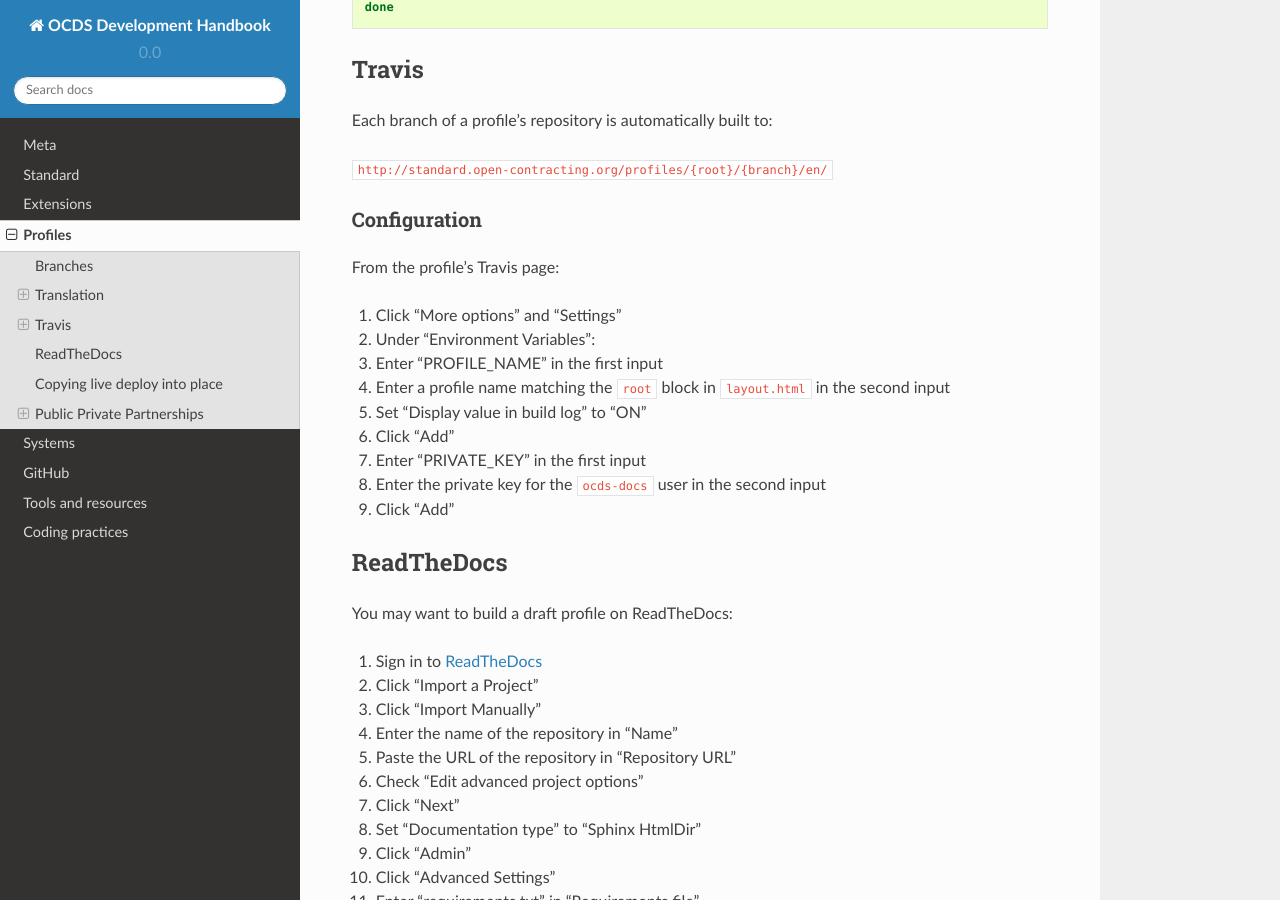
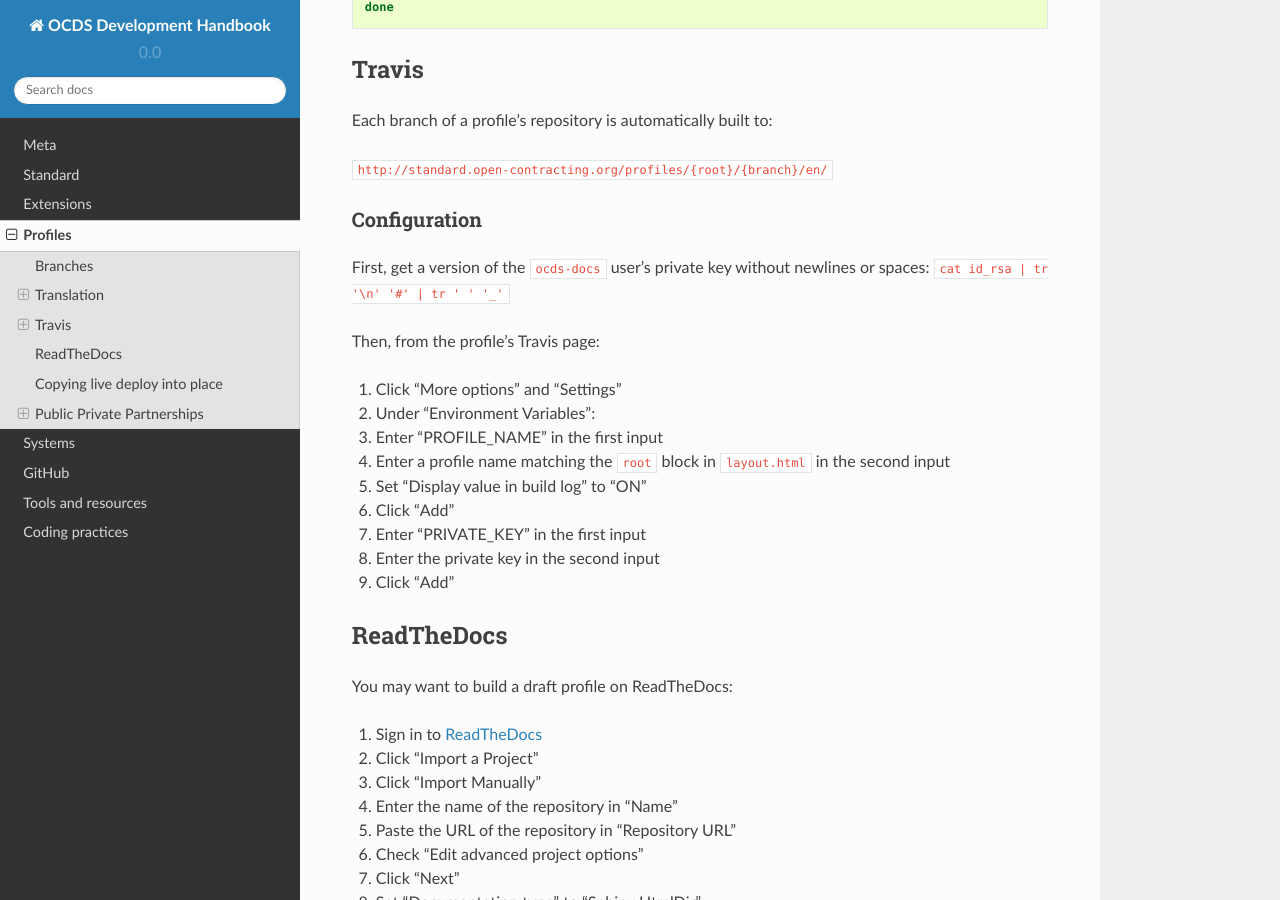
Before and after one commit to open-contracting/standard-development-handbook, a Sphinx documentation site: the page built from docs/profiles/index.md, in a window 1280 px wide and 900 px high, scrolled down 933 px. Built offline with Sphinx 7.4.7 and the Read the Docs theme 2.0.0, drawn with Linux system fonts in a browser that asks for light colours.

Commit message:
Update instructions for ocds-docs user private key

```diff
--- a/docs/profiles/index.md
+++ b/docs/profiles/index.md
@@ -44,7 +44,9 @@ Each branch of a profile's repository is automatically built to:
 
 ### Configuration
 
-From the profile's Travis page:
+First, get a version of the `ocds-docs` user's private key without newlines or spaces: `cat id_rsa | tr '\n' '#' | tr ' ' '_'`
+
+Then, from the profile's Travis page:
 
 1. Click "More options" and "Settings"
 1. Under "Environment Variables":
@@ -53,7 +55,7 @@ From the profile's Travis page:
   1. Set "Display value in build log" to "ON"
   1. Click "Add"
   1. Enter "PRIVATE_KEY" in the first input
-  1. Enter the private key for the `ocds-docs` user in the second input
+  1. Enter the private key in the second input
   1. Click "Add"
 
 ## ReadTheDocs
```
